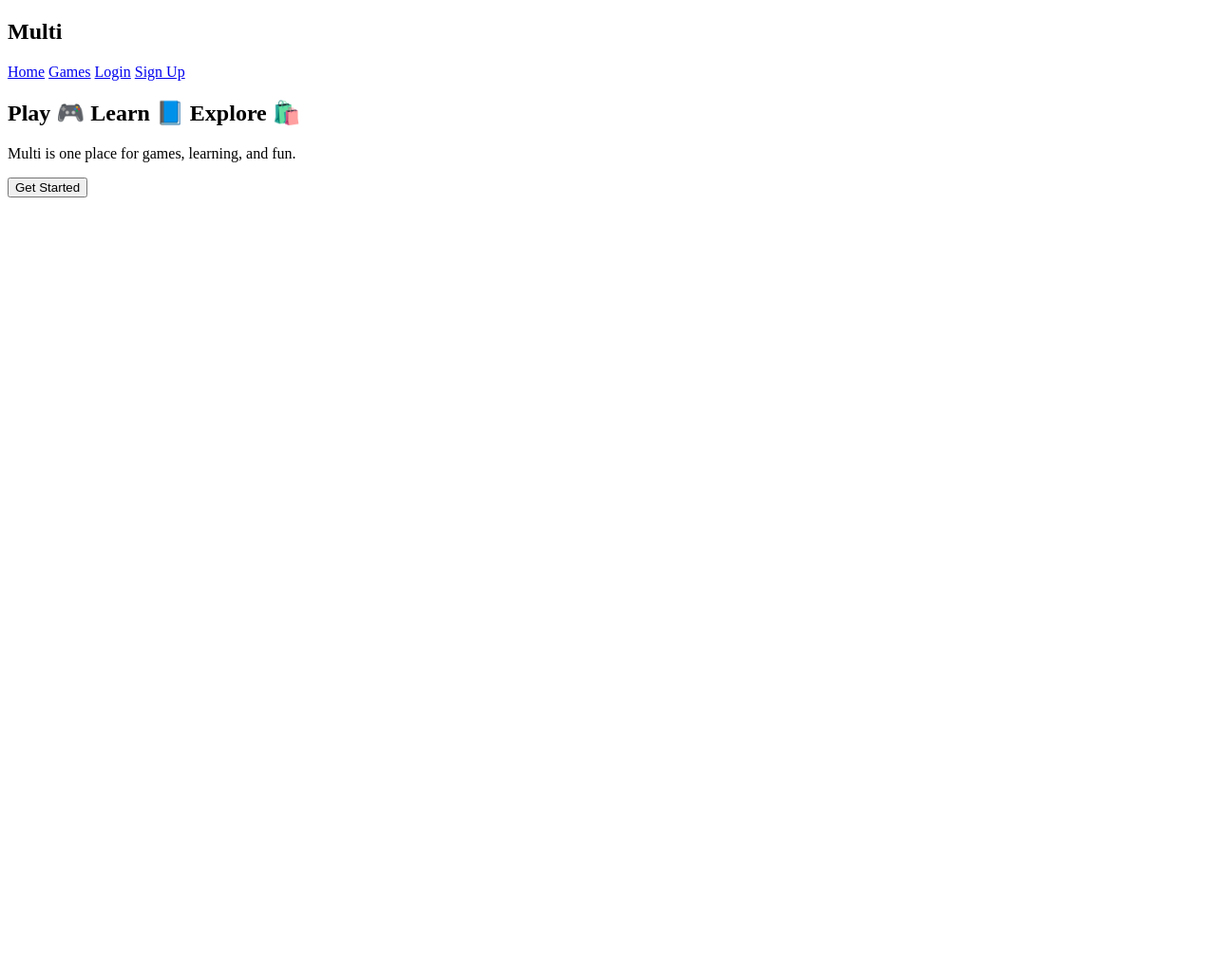
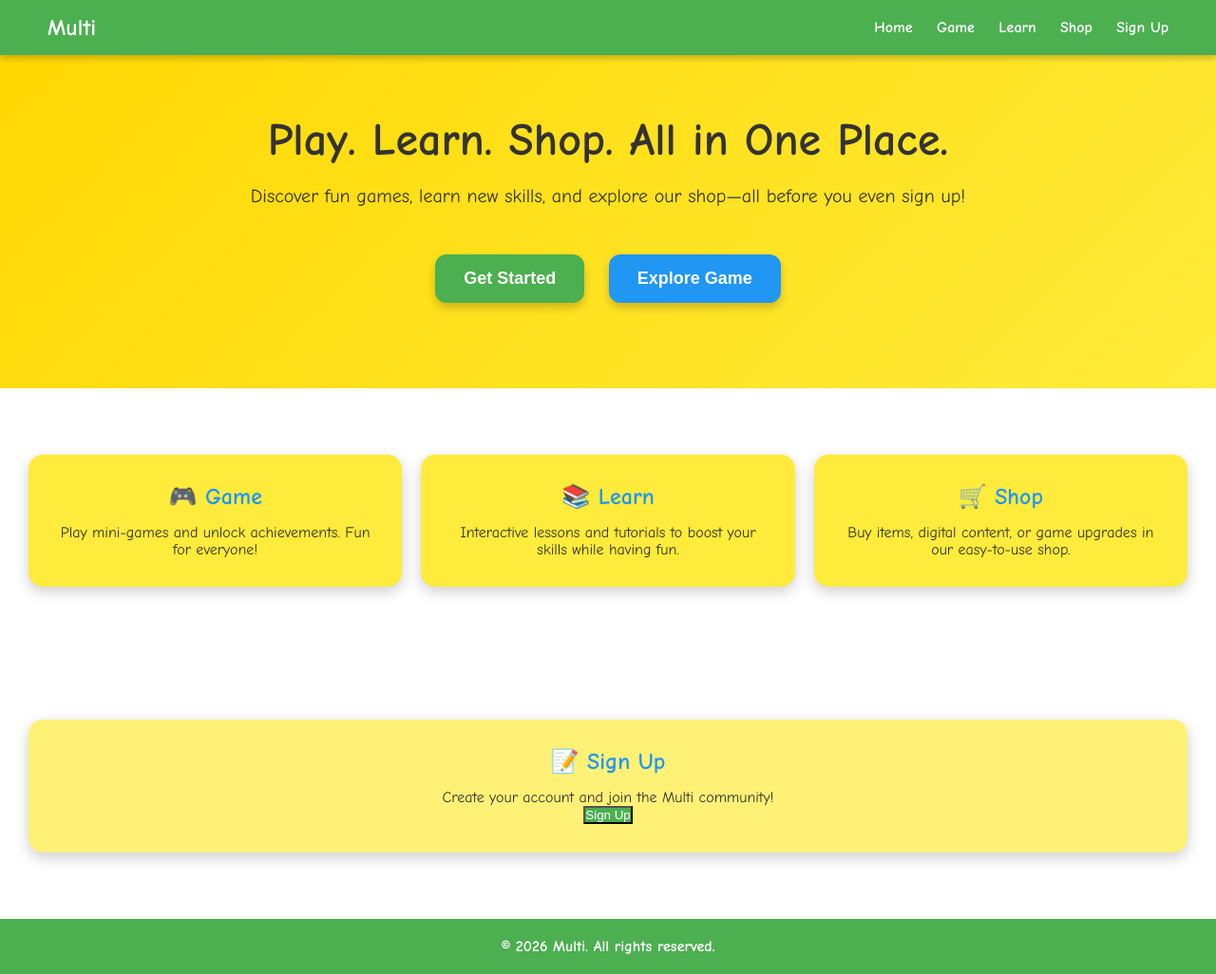
Before and after one commit to Battlewalkers/Multi-Real, a website: page index.html in a window 1280 px wide. Shown: the whole page at 95% size. Before the commit the page ends 800 px from the top, so only its background shows below. Drawn offline with Linux system fonts and the light colour scheme.

Commit message:
Update index.html

```diff
--- a/index.html
+++ b/index.html
@@ -1,26 +1,195 @@
 <!DOCTYPE html>
-<html>
+<html lang="en">
 <head>
-  <title>Multi</title>
-  <link rel="stylesheet" href="style.css">
+<meta charset="UTF-8">
+<meta name="viewport" content="width=device-width, initial-scale=1.0">
+<title>Multi</title>
+<style>
+  /* Reset */
+  * { margin:0; padding:0; box-sizing:border-box; }
+
+  body {
+    font-family: 'Comic Sans MS', cursive, sans-serif;
+    background: #f5f5f5;
+    color: #333;
+    scroll-behavior: smooth;
+  }
+
+  /* Header / Navigation */
+  header {
+    position: fixed;
+    width: 100%;
+    top:0;
+    left:0;
+    display:flex;
+    justify-content: space-between;
+    align-items:center;
+    padding: 15px 50px;
+    background: #4CAF50; /* green */
+    color: white;
+    z-index: 1000;
+    box-shadow: 0 4px 6px rgba(0,0,0,0.2);
+  }
+
+  header .logo {
+    font-size: 24px;
+    font-weight: bold;
+  }
+
+  header nav a {
+    color:white;
+    text-decoration:none;
+    margin-left: 20px;
+    font-weight: bold;
+    transition: 0.3s;
+  }
+
+  header nav a:hover {
+    color: #FFD700; /* yellow hover */
+  }
+
+  /* Hero Section */
+  .hero {
+    text-align:center;
+    padding: 120px 20px 80px 20px;
+    background: linear-gradient(135deg, #FFD700, #FFEB3B); /* playful yellow gradient */
+    color:#333;
+  }
+
+  .hero h1 {
+    font-size: 48px;
+    margin-bottom: 20px;
+  }
+
+  .hero p {
+    font-size: 20px;
+    margin-bottom: 40px;
+  }
+
+  .hero button {
+    padding: 15px 30px;
+    margin: 10px;
+    font-size: 18px;
+    border:none;
+    border-radius: 12px;
+    cursor:pointer;
+    font-weight:bold;
+    transition: 0.3s;
+    box-shadow: 0 5px 10px rgba(0,0,0,0.2);
+  }
+
+  .btn-start {
+    background: #4CAF50;
+    color: white;
+  }
+
+  .btn-start:hover {
+    background: #45A049;
+  }
+
+  .btn-game {
+    background: #2196F3;
+    color: white;
+  }
+
+  .btn-game:hover {
+    background: #1976D2;
+  }
+
+  /* Features Section */
+  .features {
+    display:flex;
+    justify-content: space-around;
+    padding: 60px 20px;
+    flex-wrap:wrap;
+    background:#fff;
+  }
+
+  .feature {
+    background:#FFEB3B; /* bright playful yellow */
+    padding:30px;
+    margin:10px;
+    border-radius:15px;
+    box-shadow:0 5px 15px rgba(0,0,0,0.2);
+    flex:1 1 250px;
+    text-align:center;
+    transition: transform 0.3s;
+  }
+
+  .feature:hover {
+    transform: translateY(-10px);
+  }
+
+  .feature h3 {
+    margin-bottom:15px;
+    color:#2196F3; /* blue headings */
+    font-size: 24px;
+  }
+
+  /* Footer */
+  footer {
+    text-align:center;
+    padding:20px;
+    background:#4CAF50;
+    color:white;
+    font-weight:bold;
+  }
+
+  /* Adjust for fixed header */
+  section { scroll-margin-top: 80px; }
+</style>
 </head>
 <body>
 
-<nav>
-  <h1>Multi</h1>
-  <div>
-    <a href="index.html">Home</a>
-    <a href="games.html">Games</a>
-    <a href="login.html">Login</a>
-    <a href="signup.html">Sign Up</a>
+<!-- Header -->
+<header>
+  <div class="logo">Multi</div>
+  <nav>
+    <a href="#hero">Home</a>
+    <a href="#game">Game</a>
+    <a href="#learn">Learn</a>
+    <a href="#shop">Shop</a>
+    <a href="#signup">Sign Up</a>
+  </nav>
+</header>
+
+<!-- Hero Section -->
+<section class="hero" id="hero">
+  <h1>Play. Learn. Shop. All in One Place.</h1>
+  <p>Discover fun games, learn new skills, and explore our shop—all before you even sign up!</p>
+  <button class="btn-start" onclick="document.getElementById('signup').scrollIntoView()">Get Started</button>
+  <button class="btn-game" onclick="alert('Game Demo Coming Soon!')">Explore Game</button>
+</section>
+
+<!-- Features Section -->
+<section class="features">
+  <div class="feature" id="game">
+    <h3>🎮 Game</h3>
+    <p>Play mini-games and unlock achievements. Fun for everyone!</p>
   </div>
-</nav>
+  <div class="feature" id="learn">
+    <h3>📚 Learn</h3>
+    <p>Interactive lessons and tutorials to boost your skills while having fun.</p>
+  </div>
+  <div class="feature" id="shop">
+    <h3>🛒 Shop</h3>
+    <p>Buy items, digital content, or game upgrades in our easy-to-use shop.</p>
+  </div>
+</section>
 
-<div class="container hero">
-  <h2>Play 🎮 Learn 📘 Explore 🛍️</h2>
-  <p>Multi is one place for games, learning, and fun.</p>
-  <a href="signup.html"><button class="btn">Get Started</button></a>
-</div>
+<!-- Sign-Up Section -->
+<section class="features" id="signup">
+  <div class="feature" style="flex:1 1 100%; background:#FFF176;">
+    <h3>📝 Sign Up</h3>
+    <p>Create your account and join the Multi community!</p>
+    <button class="btn-start" onclick="alert('Sign-Up form coming soon!')">Sign Up</button>
+  </div>
+</section>
+
+<!-- Footer -->
+<footer>
+  &copy; 2026 Multi. All rights reserved.
+</footer>
 
 </body>
 </html>
```
